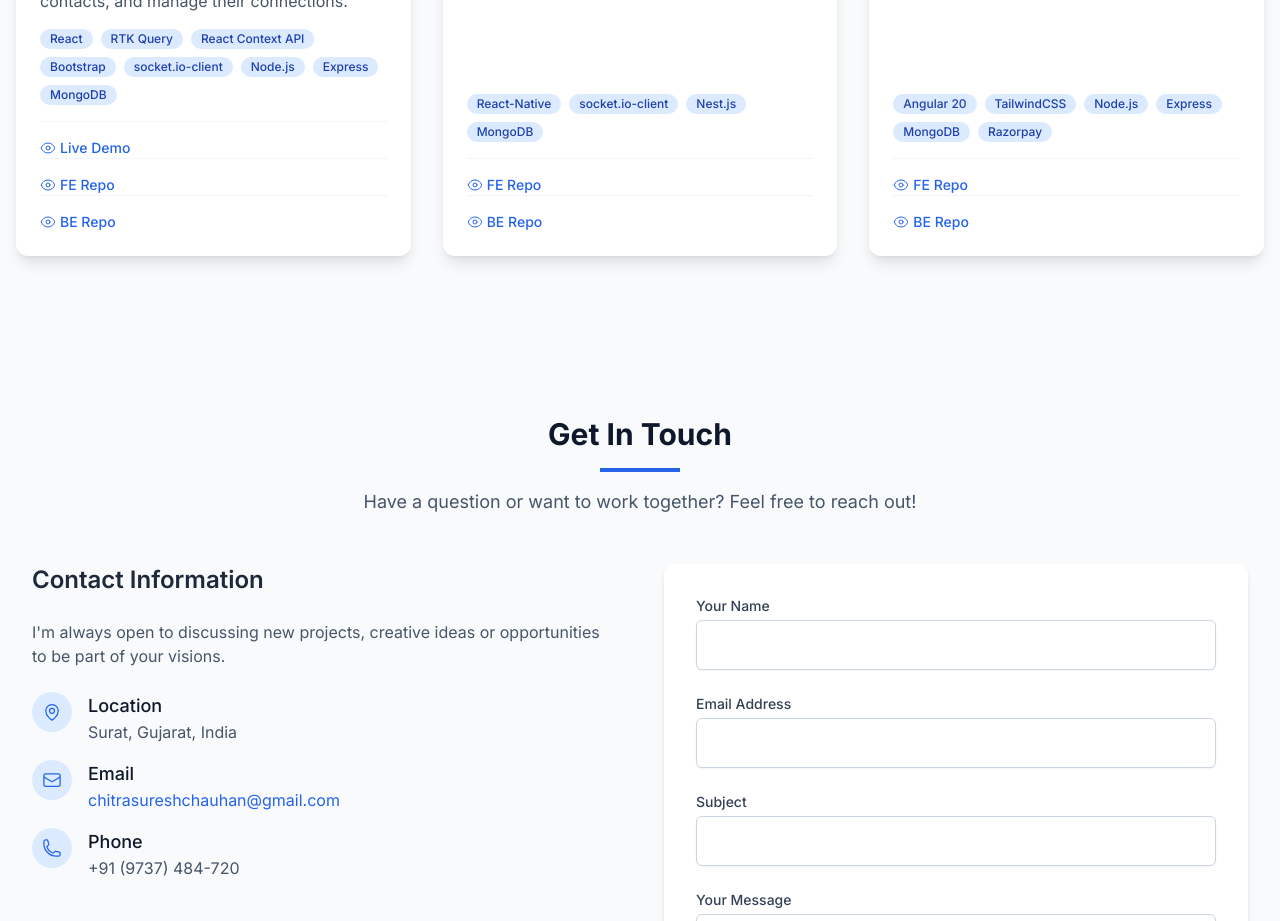
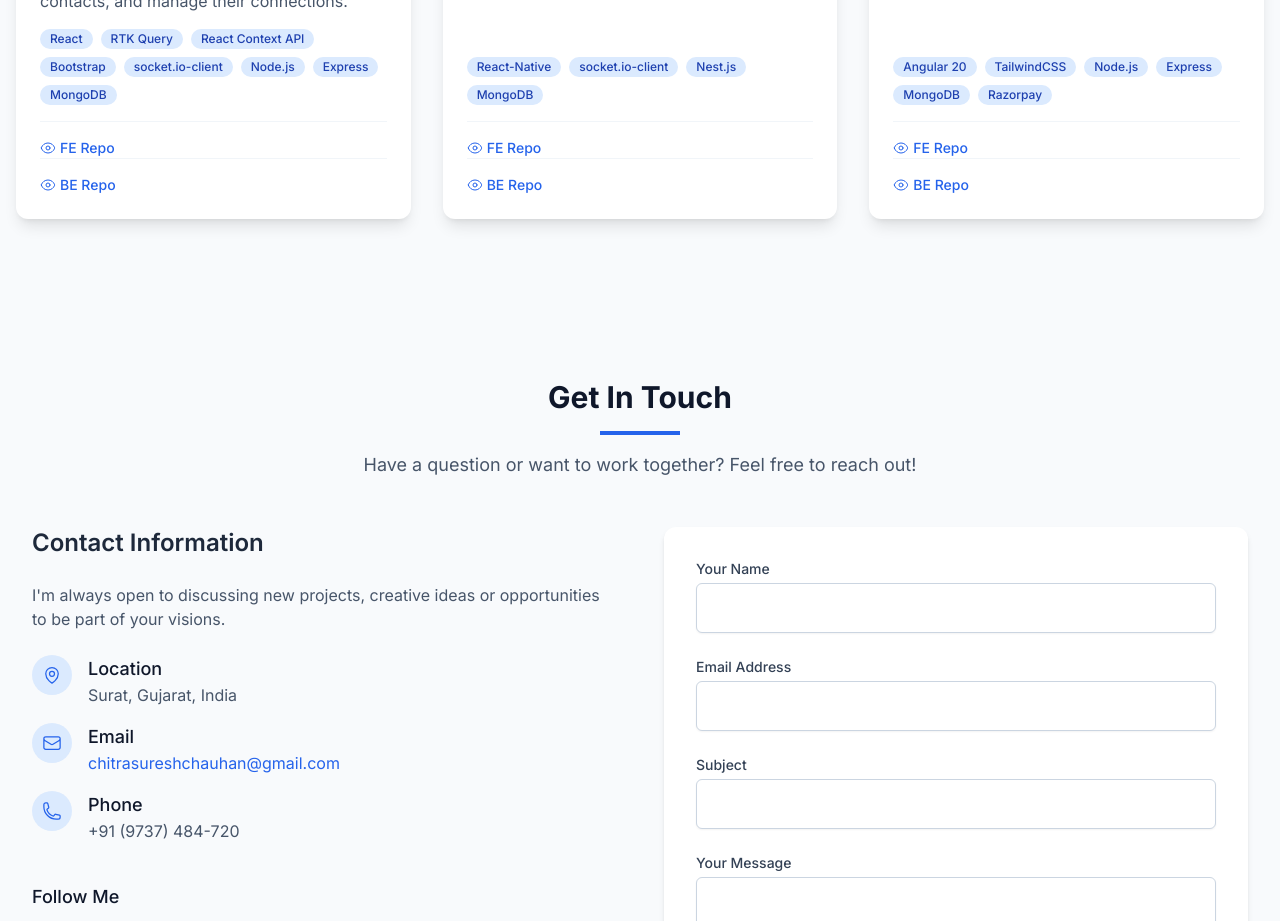
Before and after one commit to ChitraChauhan/my-portfolio, a Next.js app: page / in a window 1280 px wide. Shown: the part 4820-5741 px from the top of the page. Built offline with nearby package versions, Linux system fonts and the light colour scheme.

Commit message:
- Removed demo url from personal project.

```diff
--- a/src/components/Projects.tsx
+++ b/src/components/Projects.tsx
@@ -88,7 +88,6 @@ const personalProjects: IProject[] = [
         subTitle: 'Postgram: It is an Instagram-like social media web application',
         description: 'This is a mini Instagram-like social media project built entirely by me using React and Node.js. It includes essential features such as email and OTP verification, searchable feed, real-time chat using sockets, followers/following management, comments and user profile editing. After signing in, users are directed to a home page with a navigation bar to explore different sections, create new posts, chat with previous contacts, and manage their connections.',
         tags: ['React', 'RTK Query', 'React Context API', 'Bootstrap', 'socket.io-client', 'Node.js', 'Express', 'MongoDB'],
-        demoUrl: 'https://chitra-react-postgram.netlify.app',
         FERepo: 'https://github.com/ChitraChauhan/React-Postgram',
         BERepo: 'https://github.com/ChitraChauhan/React-Postgram-Backend',
     },
```
